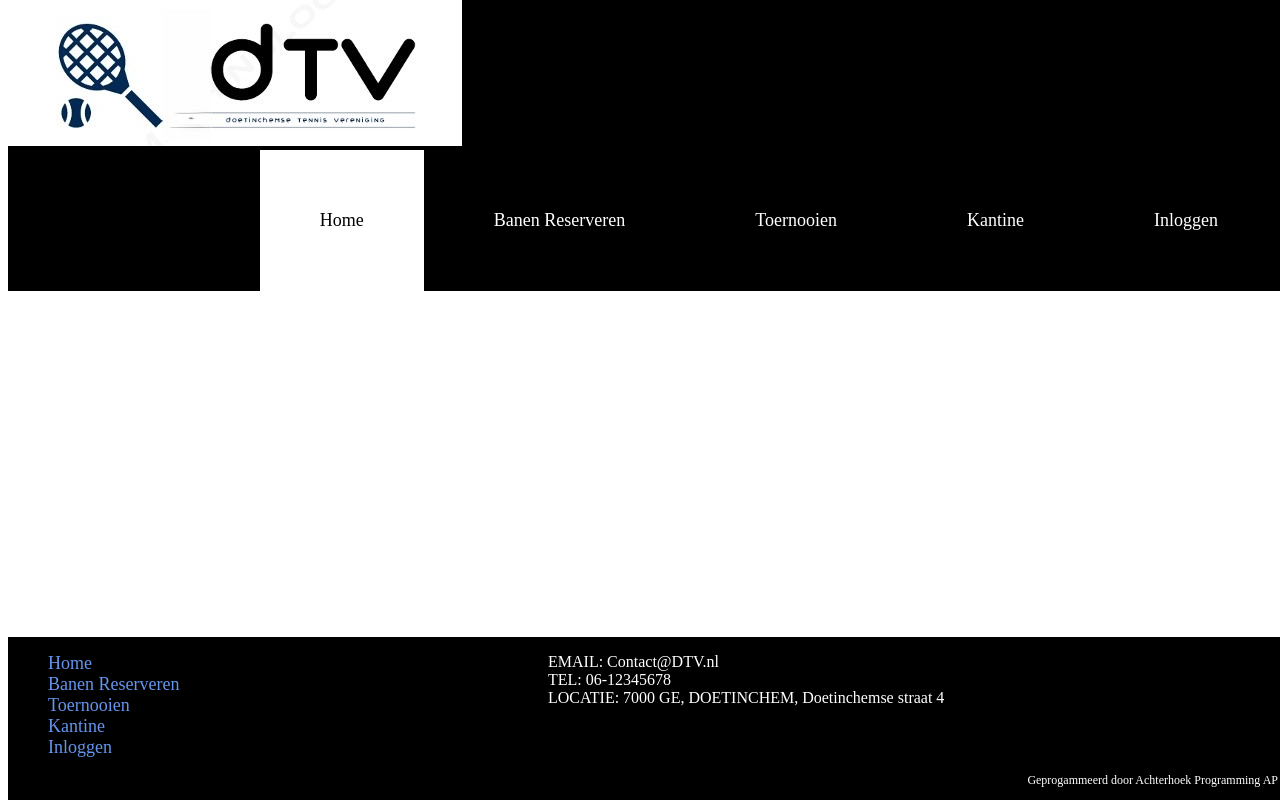
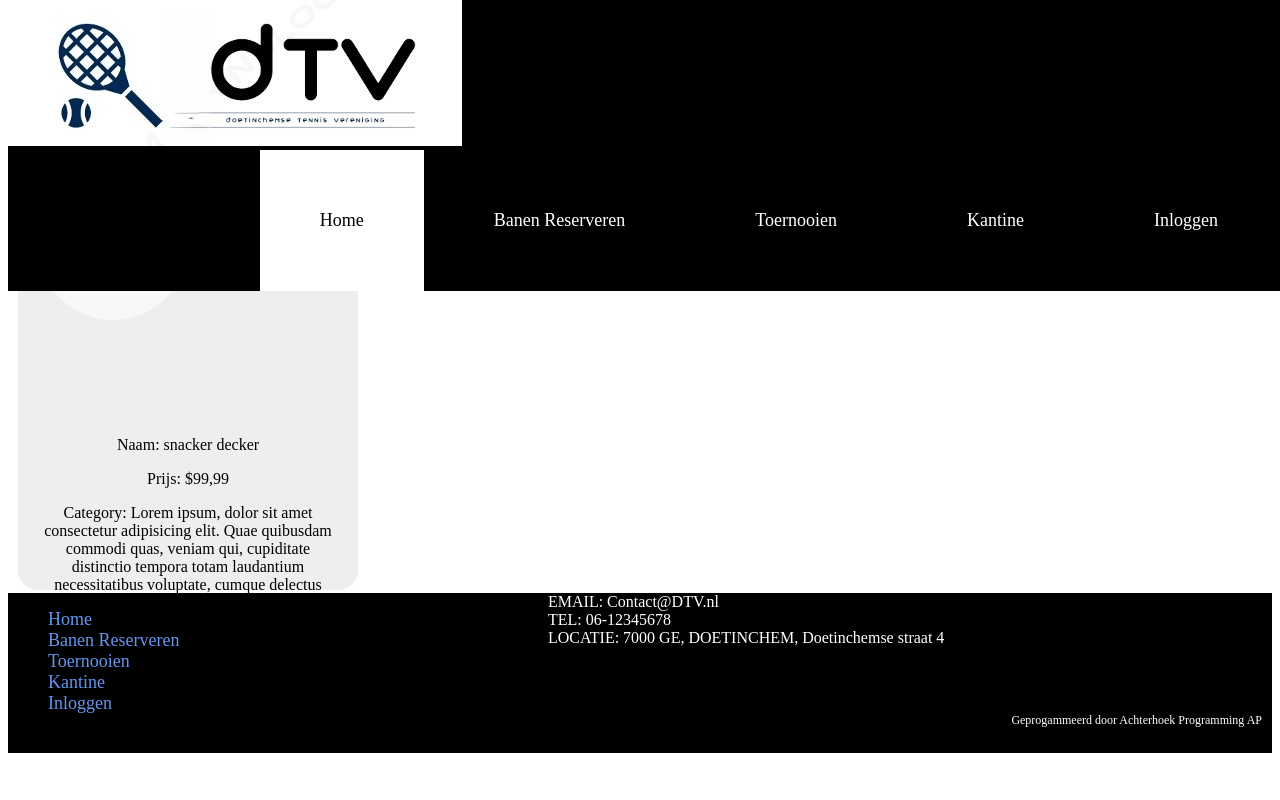
Before and after one commit to stanBrusse/examen_domineren, a PHP site: page /kantine.php in a window 1280 px wide. Run offline with PHP 8.4, Linux system fonts and the light colour scheme.

Commit message:
update to Kantine and footer css
edit to kantine and the css of footer since it was in the way

```diff
--- /dev/null
+++ b/DTV/css/kantine.css
@@ -0,0 +1,34 @@
+.kantine-item-card{
+    width: 300px;
+    height: 400px;
+    background-color: #eee;
+    border-radius: 20px;
+    margin: 10px;
+    padding: 20px;
+    text-align: center;
+    max-width: 300px;
+    max-height: 400px;
+}
+
+.kantine-item-card .card-info{
+    margin-top: 10px;
+    max-width: 300px;
+    max-height: 150px;
+}
+
+.kantine-item-card .img-container {
+    width: 300px;
+    height: 250px;
+    text-align: center;
+    margin: auto;
+}
+
+.kantine-item-card .img-container .identifier{
+    background-color: rgba(255, 255, 255, 0.6);
+    border-radius: 50%;
+    height: 150px;
+    width: 150px;
+    top:0;
+    left:0;
+    text-align: center;
+}
--- a/DTV/footer.php
+++ b/DTV/footer.php
@@ -1,13 +1,13 @@
 <style>
 .footer{
-  position: absolute;
-  bottom: 0;
+    height: 160px;
+    margin-top: -160px;
   width: 100%;
   background-color: black;
   color: white;
 }
 
-p{
+.footer p{
   float: right;
   margin-top: 50px;
   font-size: 12px;
@@ -19,16 +19,16 @@ p{
   font-size: 18px;
   margin-right: 10px;
 }
-.menu a{
+.footer .menu a{
     color: cornflowerblue;
 }
-.menu a:hover{
+.footer .menu a:hover{
   color: white;
 }
-.menu{
+.footer .menu{
     float: left;
 }
-.info{
+.footer .info{
     margin-left: 500px;
 }
 .footer ul{
@@ -40,7 +40,7 @@ p{
     <div class="menu">
     <ul>
         <li>
-    <a class="active" href="#home">Home</a>
+    <a class="active" href="index.php">Home</a>
         </li>
         <li>
     <a href="#banen">Banen Reserveren</a>
@@ -49,7 +49,7 @@ p{
     <a href="#toernooien">Toernooien</a>
         </li>
         <li>
-    <a href="#kantine">Kantine</a>
+    <a href="kantine.php">Kantine</a>
         </li>
         <li>
     <a href="#inlog">Inloggen</a>
--- a/DTV/kantine.php
+++ b/DTV/kantine.php
@@ -7,29 +7,30 @@
 <head>
     <meta charset="utf-8">
     <title>Kantine</title>
+    <link rel="stylesheet" href="css/kantine.css">
 </head>
 
 <body>
-    <header>
         <?php include('header.php'); ?>
-    </header>
-    <main>
-        <div class="item_Card" style="width: 300px; height: 400px;">
+    <main style="margin-top: 150px; margin-bottom: 163px;">
+
+        <div class="kantine-item-card">
             <div class="item_Card-Top">
-                <div class="item_Card-Image" style="height: 250px; width: 300px;">
-                    <div class="item_Card-Identifier" style="height: 150px; width: 150px; top:0; left:0;">
-                        SNACK
+                <div class="img-container">
+                    <div class="identifier">
+                        <span>SNACK</span>
                     </div>
                 </div>
             </div>
-            <div class="item_Card-Bottom">
-
+            <div class="card-info">
+                <p>Naam: <span>snacker decker</span></p>
+                <p>Prijs: <span>$99,99</span></p>
+                <p>Category: <span>Lorem ipsum, dolor sit amet consectetur adipisicing elit. Quae quibusdam commodi quas, veniam qui, cupiditate distinctio tempora totam laudantium necessitatibus voluptate, cumque delectus eveniet sequi! Explicabo inventore beatae sapiente minima!</span></p>
             </div>
         </div>
+
     </main>
-    <footer>
     <?php include('footer.php'); ?>
-    </footer>
 </body>
 
 </html>
```
